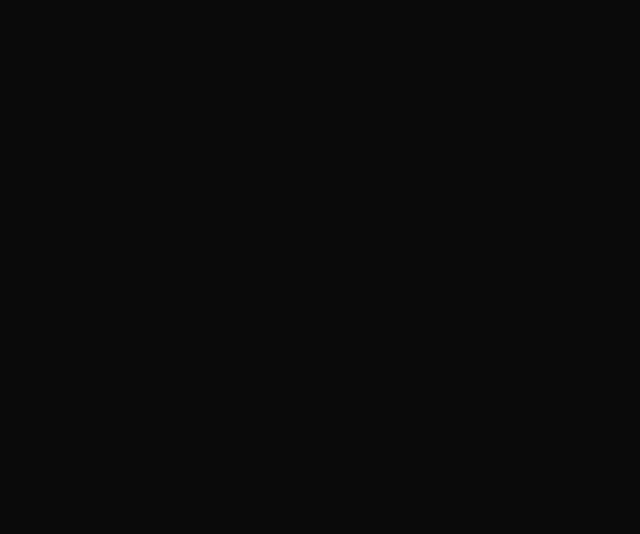
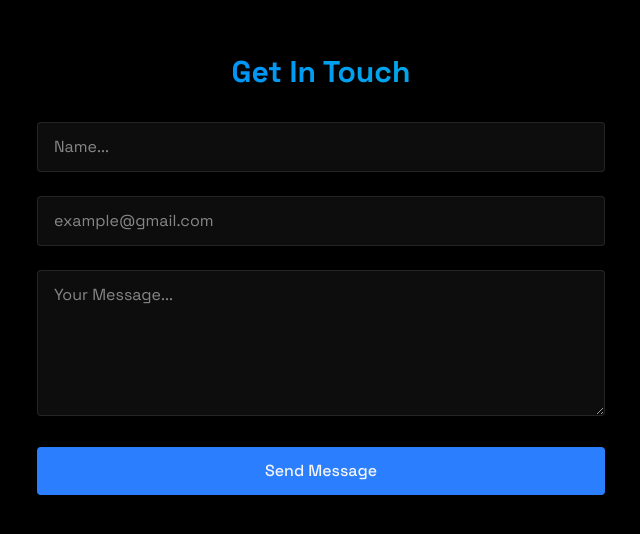
Before and after one commit to Jasprit45/ProtfolioReact, a React (Vite) app: page / in a window 1280 px wide. Shown: the part 2558-3092 px from the top of the page, without its empty margins (319-959 px from the left). Before the commit the page ends 2464 px from the top, so only its background shows below. Built offline with nearby package versions, Linux system fonts and the light colour scheme.

Commit message:
Added contact section

```diff
--- a/src/App.jsx
+++ b/src/App.jsx
@@ -7,6 +7,7 @@
 import { Home } from './components/sections/Home';
 import { About } from './components/sections/About';
 import { Projects } from './components/sections/Projects';
+import { Contact } from './components/sections/contact';
 
 
 function App() {
@@ -24,6 +25,7 @@
           <Home/>
           <About/>
           <Projects/>
+          <Contact/>
         </div>
 
     </>
--- a/src/components/sections/Contact.jsx
+++ b/src/components/sections/Contact.jsx
@@ -0,0 +1,53 @@
+import { RevealOnScroll } from "../RevealOnScroll";
+
+
+export const Contact = () => {
+
+    return (
+        <section id="contact"
+        className="min-h-screen flex items-center justify-center py-20"  >
+            <RevealOnScroll>
+                <div className="px-4 w-150 ">
+
+                    <h2 className="text-3xl font-bold mb-8 bg-gradient-to-r from-blue-500 to-cyan-500 bg-clip-text text-transparent">Get In Touch</h2>
+                    <form className="space-y-6" action="">
+                        <div className="relative">
+                            <input type="text"
+                             id="name"
+                             name="name"
+                             required
+                             placeholder="Name..."
+                             className="w-full bg-white/5 border border-white/10 rounded px-4 py-3
+                            text-white transition focus:outline-none focus:border-blue-500 focus:bg-blue-500/5 "/>
+                        </div>
+                        <div className="relative">
+                            <input type="email"
+                             id="email"
+                             name="email"
+                             required
+                             placeholder="example@gmail.com"
+                             className="w-full bg-white/5 border border-white/10 rounded px-4 py-3
+                            text-white transition focus:outline-none focus:border-blue-500 focus:bg-blue-500/5 "/>
+                        </div>
+                        <div className="relative">
+                            <textarea type="message"
+                             id="message"
+                             name="message"
+                             required
+                             rows ="5"
+                             placeholder="Your Message..."
+                             className="w-full bg-white/5 border  border-white/10 rounded px-4 py-3
+                            text-white transition focus:outline-none focus:border-blue-500 focus:bg-blue-500/5 "/>
+                        </div>
+                        <button type="submit" className="w-full bg-blue-500 py-3 px-6 rounded font-medium relative overflow-hidden hover:-translate-y-0.5 hover:shadow-[0_0_15px_rgba(59,130,246,0.4)]
+                        ">Send Message</button>
+
+                    </form>
+
+                </div>
+
+            </RevealOnScroll>
+
+        </section>
+    )
+}
```
